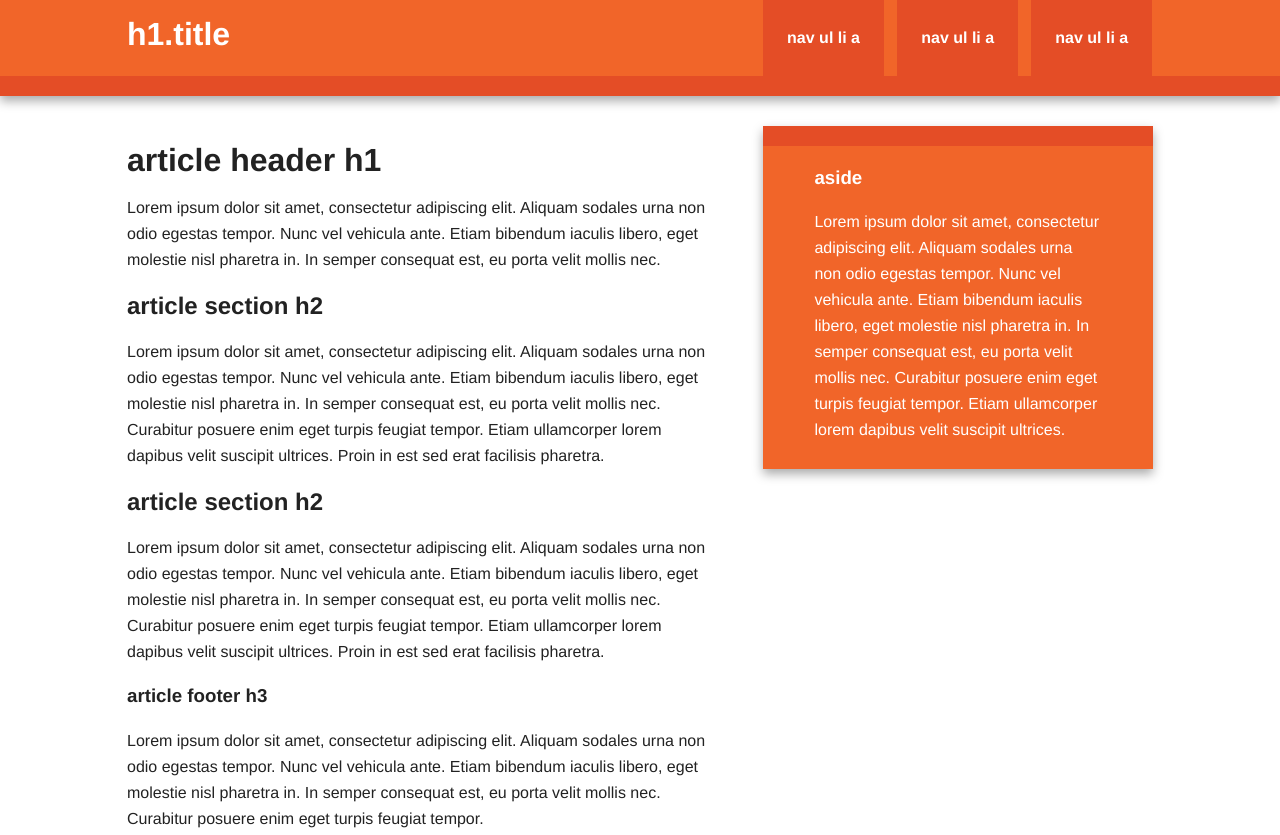
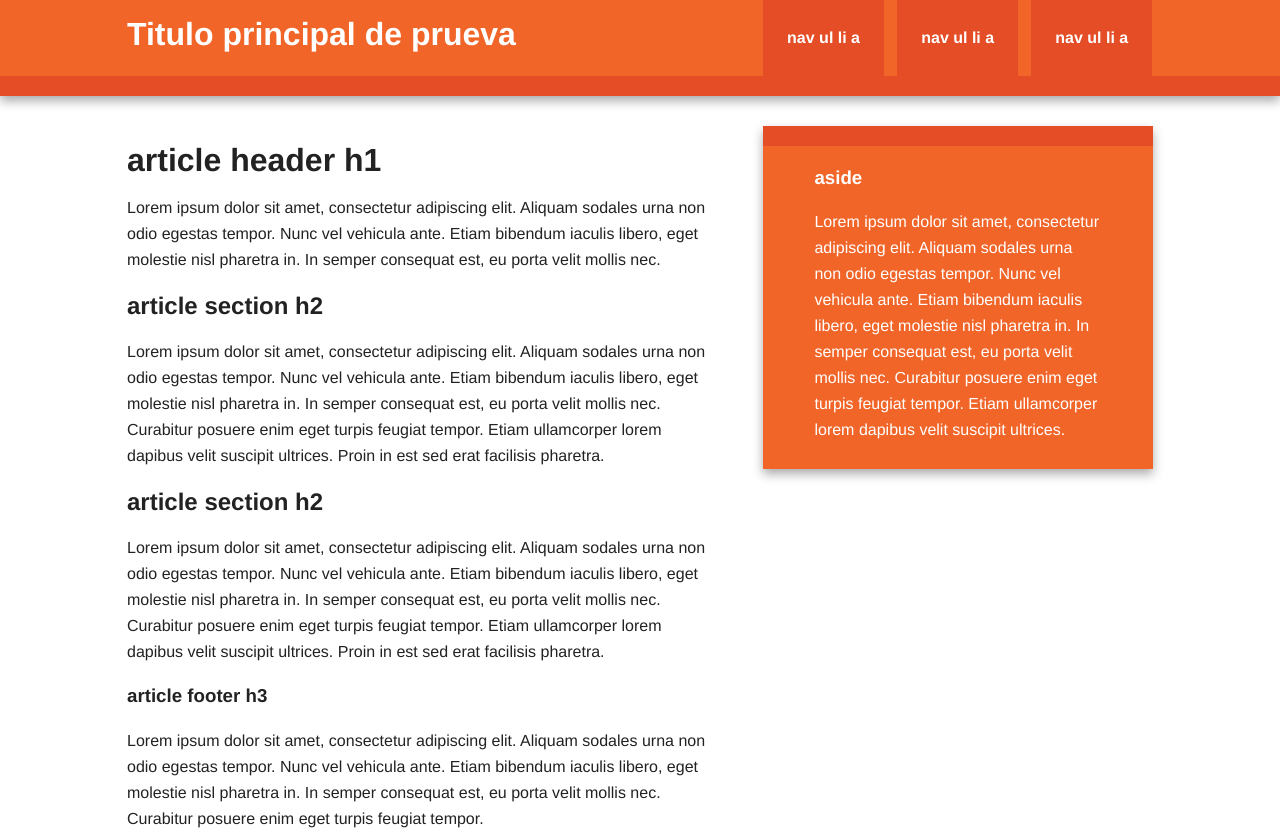
Before and after one commit to sandramayorga/2019-uv-ds2-scm, a plain HTML site: page index.html in a window 1280 px wide. Shown: the top 835 px of the page. Drawn offline with nearby package versions, Linux system fonts and the light colour scheme.

Commit message:
Cambiar título

```diff
--- a/index.html
+++ b/index.html
@@ -23,7 +23,7 @@
 
         <div class="header-container">
             <header class="wrapper clearfix">
-                <h1 class="title">h1.title</h1>
+                <h1 class="title">Titulo principal de prueva</h1>
                 <nav>
                     <ul>
                         <li><a href="#">nav ul li a</a></li>
```
